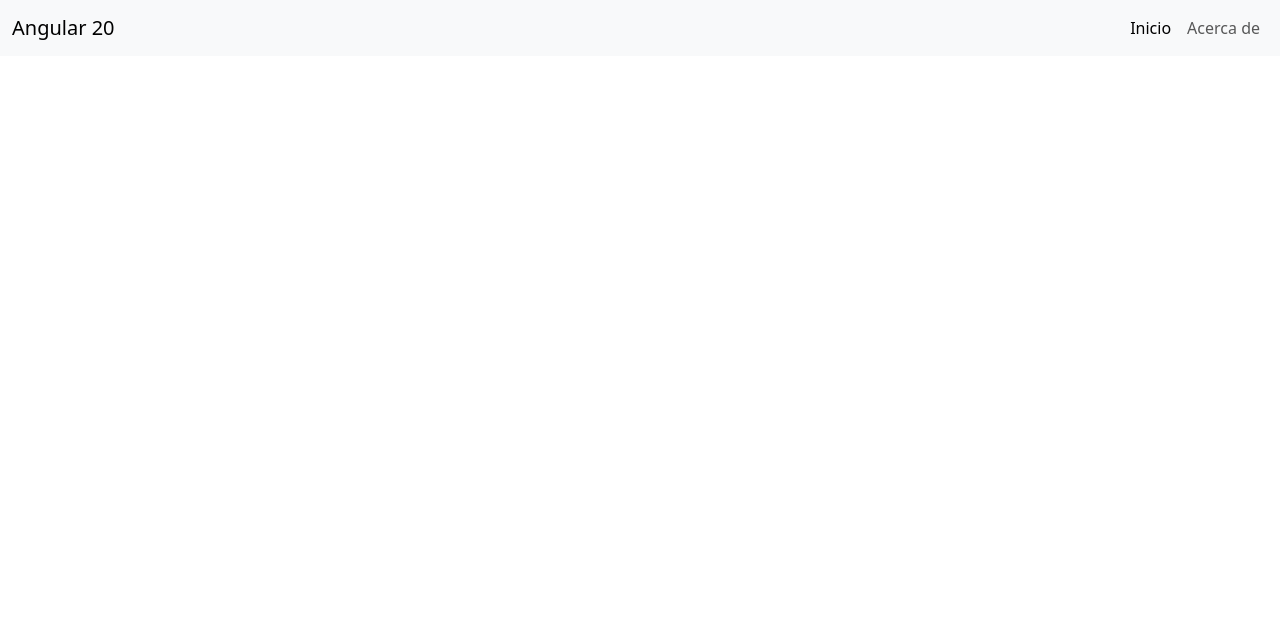
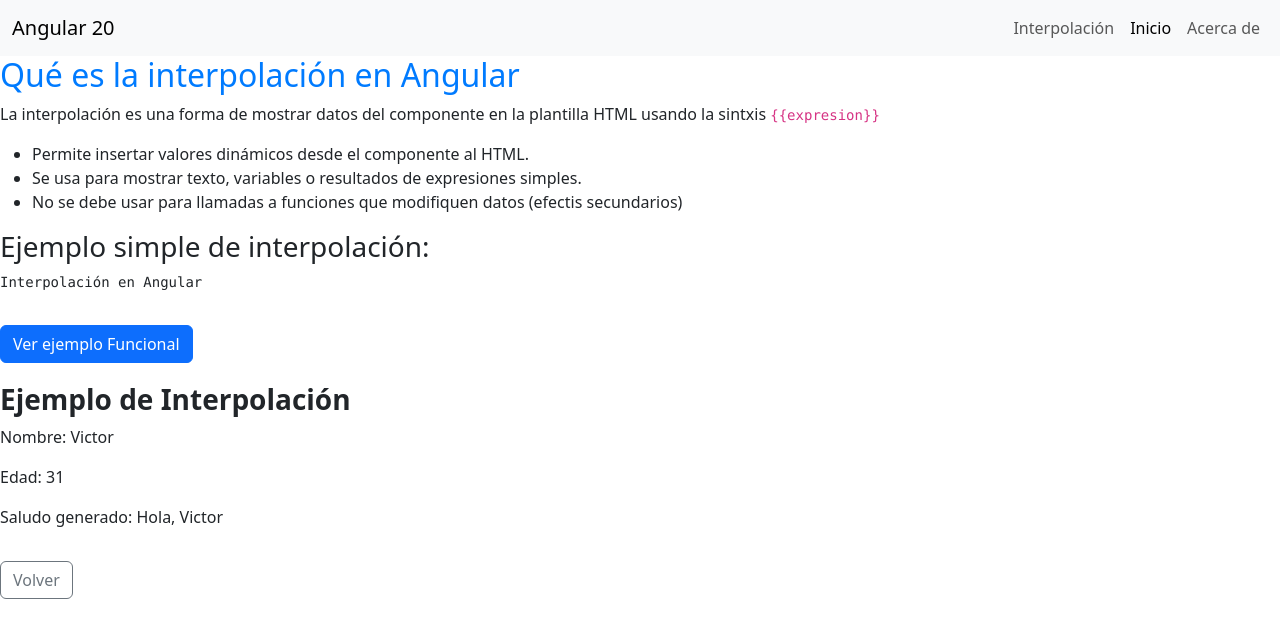
Before and after one commit to VictorFernandez1006/angular-fundamentos-app, an Angular app: page /interpolacion/ejemplo in a window 1280 px wide. Before the commit this address led to /. Shown: the top 638 px of the page. Built offline with nearby package versions, Linux system fonts and the light colour scheme.

Commit message:
feature: add interpolacion page + example component

```diff
--- a/src/app/app.routes.ts
+++ b/src/app/app.routes.ts
@@ -1,3 +1,15 @@
 import { Routes } from '@angular/router';
+import { InterpolacionPageComponent } from './features/interpolaciones/interpolacion-page/interpolacion-page.component';
+import { InterpolacionEjemploComponent } from './features/interpolaciones/interpolacion-ejemplo/interpolacion-ejemplo.component';
 
-export const routes: Routes = [];
+export const routes: Routes = [
+  {
+    path: 'interpolacion',
+    component: InterpolacionPageComponent,
+    children: [
+      {path: 'ejemplo',
+        component: InterpolacionEjemploComponent
+      }
+    ]
+  }
+];
--- /dev/null
+++ b/src/app/features/interpolaciones/interpolacion-ejemplo/interpolacion-ejemplo.component.css
@@ -0,0 +1,4 @@
+h3 {
+  font-weight: bold;
+  margin-top: 20px;
+}
--- /dev/null
+++ b/src/app/features/interpolaciones/interpolacion-ejemplo/interpolacion-ejemplo.component.html
@@ -0,0 +1,5 @@
+<h3 class="text-succes">{{ titulo }}</h3>
+<p>Nombre: {{ nombre }}</p>
+<p>Edad: {{ edad }}</p>
+<p>Saludo generado: {{ saludar() }}</p>
+<a routerLink=".." class="btn btn-outline-secondary mt-3">Volver</a>
--- /dev/null
+++ b/src/app/features/interpolaciones/interpolacion-ejemplo/interpolacion-ejemplo.component.ts
@@ -0,0 +1,19 @@
+import { Component } from '@angular/core';
+import { RouterLink } from '@angular/router'
+
+@Component({
+  selector: 'app-interpolacion-ejemplo.component',
+  standalone: true,
+  imports: [RouterLink],
+  templateUrl: './interpolacion-ejemplo.component.html',
+  styleUrl: './interpolacion-ejemplo.component.css'
+})
+export class InterpolacionEjemploComponent {
+  titulo: string = 'Ejemplo de Interpolación';
+  nombre: string = 'Victor';
+  edad: number = 31;
+
+  saludar(): string {
+    return `Hola, ${this.nombre}`;
+  }
+}
--- /dev/null
+++ b/src/app/features/interpolaciones/interpolacion-page/interpolacion-page.component.css
@@ -0,0 +1,3 @@
+h2 {
+  color: #007bff;
+}
--- /dev/null
+++ b/src/app/features/interpolaciones/interpolacion-page/interpolacion-page.component.html
@@ -0,0 +1,15 @@
+<h2>Qué es la interpolación en Angular</h2>
+<p>La interpolación es una forma de mostrar datos del componente en la plantilla HTML usando la sintxis
+  <code ngNonBindable>{{expresion}}</code>
+</p>
+<ul>
+  <li>Permite insertar valores dinámicos desde el componente al HTML.</li>
+  <li>Se usa para mostrar texto, variables o resultados de expresiones simples.</li>
+  <li>No se debe usar para llamadas a funciones que modifiquen datos (efectis secundarios)</li>
+</ul>
+
+<h3>Ejemplo simple de interpolación:</h3>
+<pre><code>{{ nombre}}</code></pre>
+<a routerLink="ejemplo" class="btn btn-primary mt-3">Ver ejemplo Funcional</a>
+<!-- Aquí se cargará el comnonente hijo -->
+<router-outlet></router-outlet>
--- /dev/null
+++ b/src/app/features/interpolaciones/interpolacion-page/interpolacion-page.component.ts
@@ -0,0 +1,13 @@
+import { Component } from '@angular/core';
+import { RouterLink, RouterOutlet } from "@angular/router";
+
+@Component({
+  selector: 'app-interpolacion-page.component',
+  standalone:true,
+  imports: [RouterLink, RouterOutlet],
+  templateUrl: './interpolacion-page.component.html',
+  styleUrl: './interpolacion-page.component.css'
+})
+export class InterpolacionPageComponent {
+  nombre: string = 'Interpolación en Angular';
+}
--- a/src/app/shared/navbar/navbar.component.html
+++ b/src/app/shared/navbar/navbar.component.html
@@ -8,6 +8,9 @@
     <div class="collapse navbar-collapse" id="navbarNav">
       <ul class="navbar-nav ms-auto">
         <li class="nav-item">
+          <a routerLink="/interpolacion" routerLinkActive="active" class="nav-link">Interpolación</a>
+        </li>
+        <li class="nav-item">
           <a routerLink="/" class="nav-link active" aria-current="page">Inicio</a>
         </li>
         <li class="nav-item">
```
Also changed, not shown: 2 other files (tests, documents, lock files or other folders).
